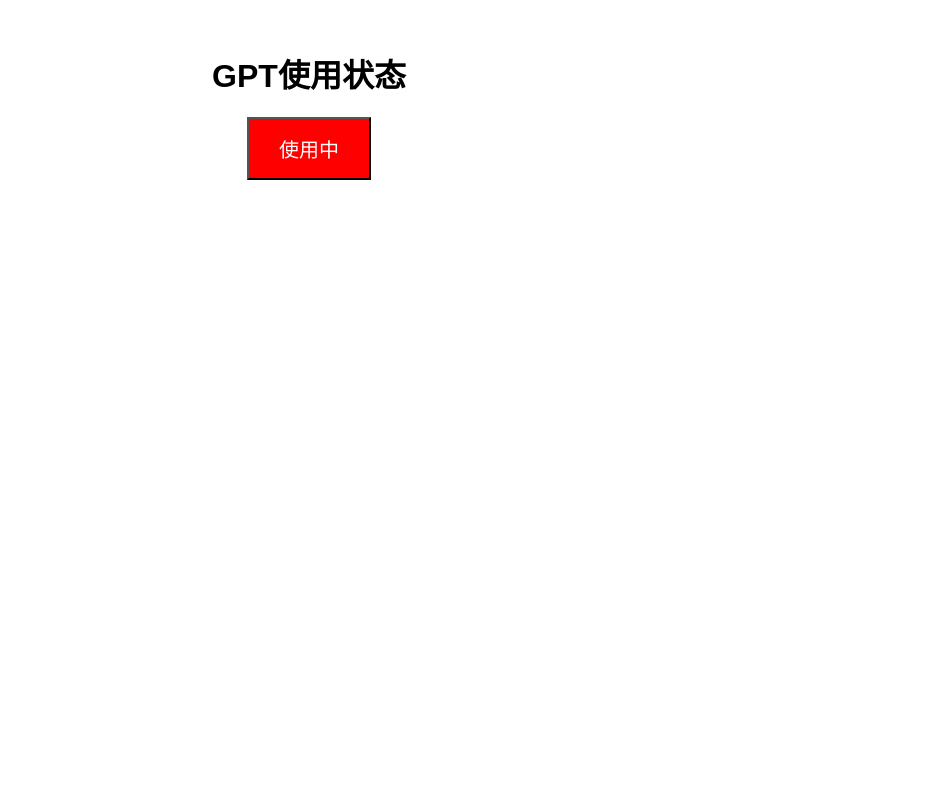
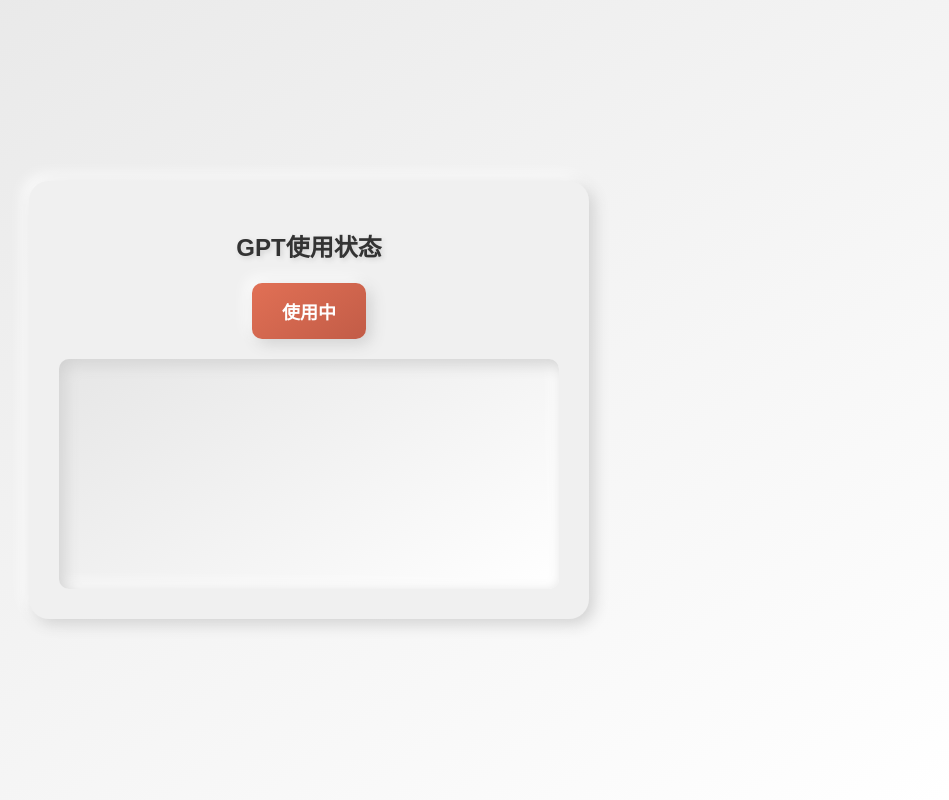
Before and after one commit to WoodenRiver/WoodenRiver.github.io, a plain HTML site: page index.html in a window 1280 px wide. Shown: the whole page, without its empty margins (331-1280 px from the left). Drawn offline with Linux system fonts and the light colour scheme.

Commit message:
add time information,change the stlye of art

```diff
--- a/index.html
+++ b/index.html
@@ -5,38 +5,114 @@
     <meta name="viewport" content="width=device-width, initial-scale=1.0">
     <title>GPT使用状态</title>
     <style>
+        /* 页面基础样式 */
         body {
-            font-family: Arial, sans-serif;
+            font-family: 'Arial', sans-serif;
+            margin: 0;
+            padding: 0;
+            display: flex;
+            justify-content: center;
+            align-items: center;
+            height: 100vh;
+            background: linear-gradient(145deg, #e6e6e6, #ffffff); /* 柔和的背景渐变 */
+        }
+
+        /* 容器样式 */
+        .container {
             text-align: center;
-            margin-top: 50px;
+            background: #f0f0f0; /* 浅灰背景 */
+            padding: 30px;
+            border-radius: 20px; /* 圆角 */
+            box-shadow: 5px 5px 15px #d1d1d1, -5px -5px 15px #ffffff; /* 拟物化阴影 */
+            width: 90%;
+            max-width: 500px;
         }
+
+        h1 {
+            font-size: 24px;
+            margin-bottom: 20px;
+            color: #333;
+            text-shadow: 2px 2px 5px #d1d1d1; /* 轻微文字阴影 */
+        }
+
+        /* 按钮样式 */
         button {
             padding: 15px 30px;
-            font-size: 20px;
+            font-size: 18px;
+            font-weight: bold;
+            border: none;
+            border-radius: 10px;
             cursor: pointer;
+            background: linear-gradient(145deg, #ffffff, #d4d4d4);
+            box-shadow: 5px 5px 15px #d1d1d1, -5px -5px 15px #ffffff; /* 拟物化按钮阴影 */
+            transition: all 0.3s ease; /* 动画效果 */
         }
+
+        button:active {
+            box-shadow: inset 5px 5px 15px #d1d1d1, inset -5px -5px 15px #ffffff; /* 点击拟物化效果 */
+        }
+
         .active {
-            background-color: green;
-            color: white;
+            color: #fff;
+            background: linear-gradient(145deg, #00b894, #00a380); /* 绿色渐变 */
         }
+
         .inactive {
-            background-color: red;
-            color: white;
+            color: #fff;
+            background: linear-gradient(145deg, #e17055, #c25c47); /* 红色渐变 */
+        }
+
+        /* 日志容器样式 */
+        .log-container {
+            margin-top: 20px;
+            height: 200px;
+            overflow-y: auto;
+            border-radius: 10px;
+            padding: 15px;
+            background: linear-gradient(145deg, #e6e6e6, #ffffff);
+            box-shadow: inset 5px 5px 15px #d1d1d1, inset -5px -5px 15px #ffffff; /* 内嵌阴影 */
+            font-size: 14px;
+            color: #333;
+        }
+
+        .log-container p {
+            margin: 5px 0;
+        }
+
+        /* 动画效果 */
+        .fade-in {
+            animation: fadeIn 0.5s ease-in-out;
+        }
+
+        @keyframes fadeIn {
+            from {
+                opacity: 0;
+                transform: translateY(20px);
+            }
+            to {
+                opacity: 1;
+                transform: translateY(0);
+            }
         }
     </style>
 </head>
 <body>
-    <h1>GPT使用状态</h1>
-    <button id="toggleButton" class="inactive" onclick="toggleButton()">状态：未激活</button>
+    <div class="container">
+        <h1>GPT使用状态</h1>
+        <button id="toggleButton" class="active" onclick="toggleButton()">状态：空闲</button>
+        <div class="log-container" id="logContainer"></div>
+    </div>
 
     <script>
-        // 获取按钮元素
+        // 获取按钮元素和日志容器
         const button = document.getElementById('toggleButton');
+        const logContainer = document.getElementById('logContainer');
 
         // 检查 localStorage 中的状态
         const buttonState = localStorage.getItem('buttonState');
+        const logEntries = JSON.parse(localStorage.getItem('logEntries')) || [];
 
-        // 如果有存储的状态，设置按钮的初始状态
+        // 初始化按钮状态和日志内容
         if (buttonState === 'active') {
             button.classList.remove('inactive');
             button.classList.add('active');
@@ -46,6 +122,7 @@
             button.classList.add('inactive');
             button.textContent = '使用中';
         }
+        updateLogContainer();
 
         // 切换按钮状态
         function toggleButton() {
@@ -59,9 +136,21 @@
                 button.classList.add('inactive');
                 button.textContent = '使用中';
                 localStorage.setItem('buttonState', 'inactive');
+
+                // 添加访问时间到日志
+                const currentTime = new Date().toLocaleString();
+                logEntries.unshift(`访问时间：${currentTime}`);
+                localStorage.setItem('logEntries', JSON.stringify(logEntries));
+                updateLogContainer();
             }
         }
+
+        // 更新日志容器内容
+        function updateLogContainer() {
+            logContainer.innerHTML = logEntries
+                .map(entry => `<p class="fade-in">${entry}</p>`)
+                .join('');
+        }
     </script>
-
 </body>
 </html>
```
